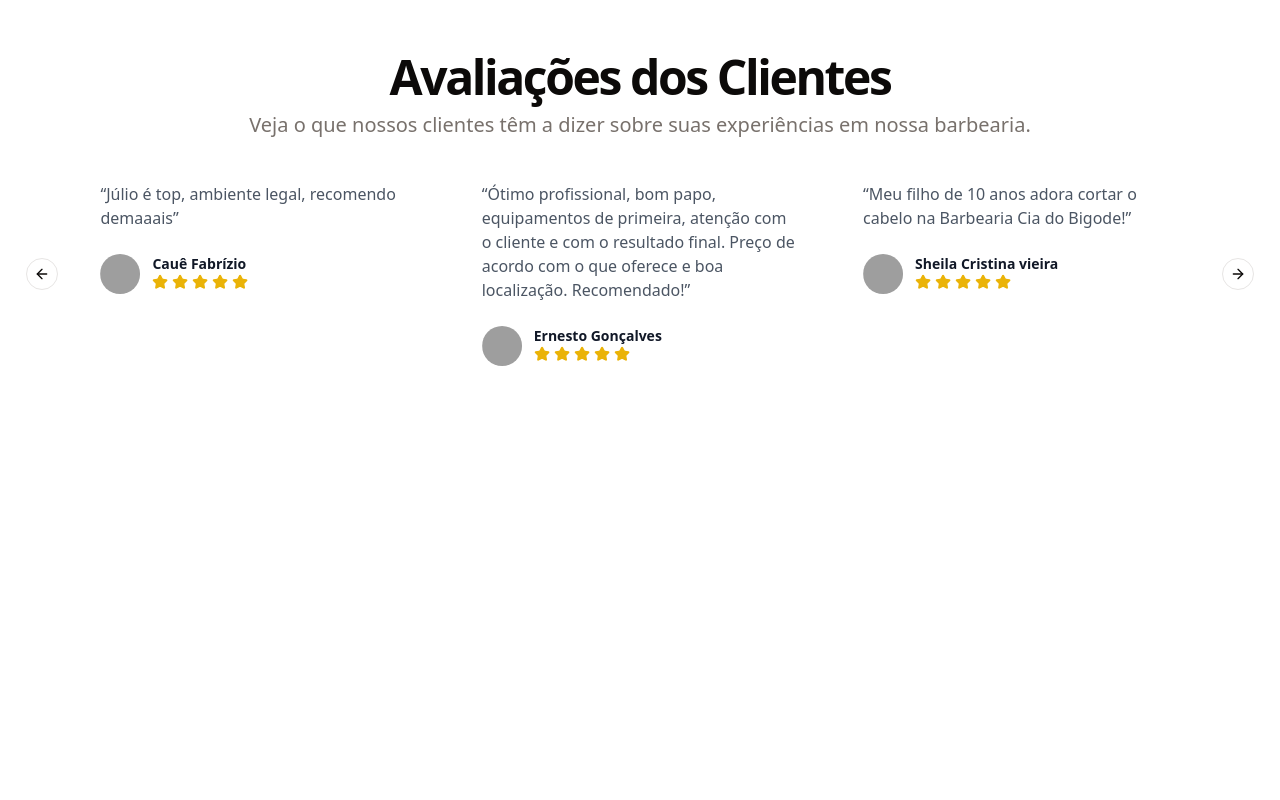
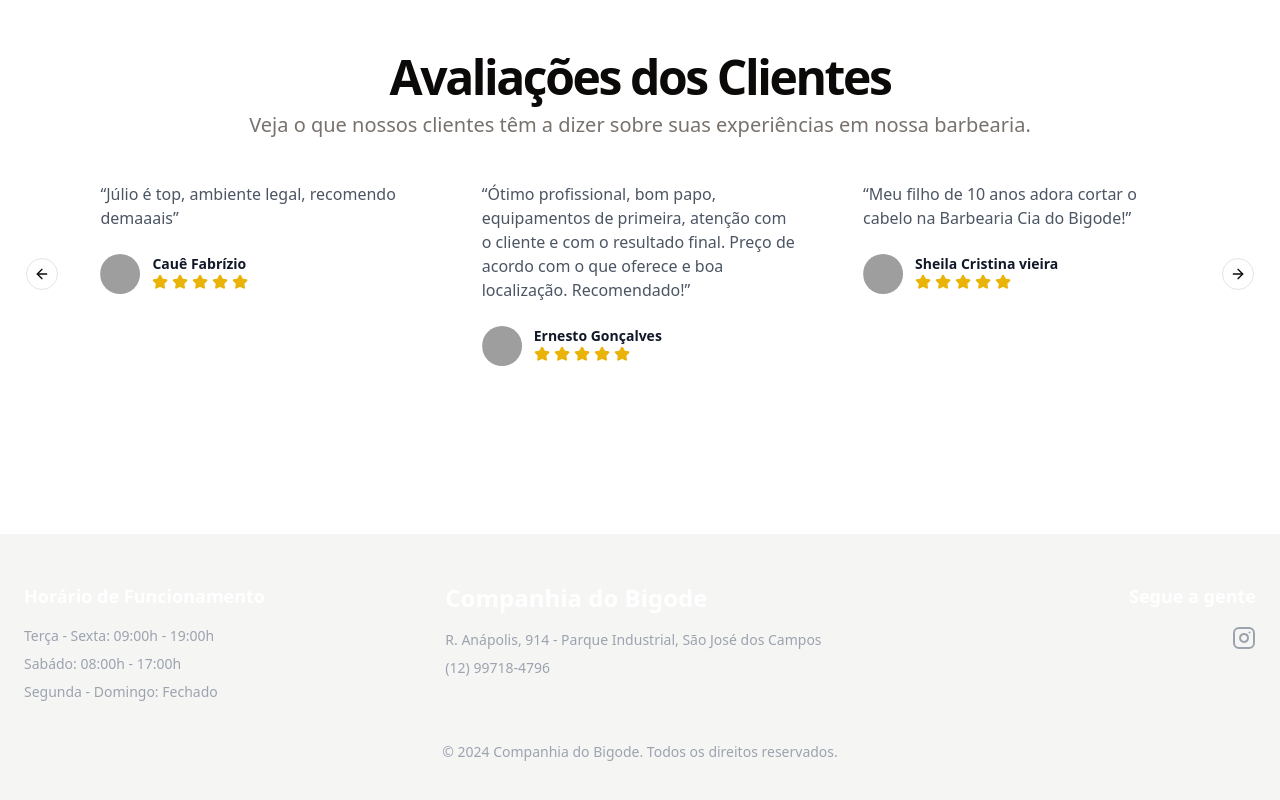
Before and after one commit to Kaue-Francisco/Barbearia, a React (Vite) app in the folder frontend/: page / in a window 1280 px wide. Shown: the part 2859-3659 px from the top of the page. Before the commit the page ends 3393 px from the top, so only its background shows below. Built offline with nearby package versions, Linux system fonts and the light colour scheme; grey boxes are pictures that could not be loaded.

Commit message:
feat: Add Footer component to homepage

```diff
--- a/frontend/src/App.tsx
+++ b/frontend/src/App.tsx
@@ -1,3 +1,4 @@
+import Footer from './pages/Components/Footer/Footer'
 import Navbar from './pages/Components/Navbar/Navbar'
 import Home from './pages/Home/Home'
 
@@ -7,6 +8,7 @@ function App() {
     <main>
       <Navbar />
       <Home />
+      <Footer />
     </main>
   )
 }
--- /dev/null
+++ b/frontend/src/pages/Components/Footer/Footer.tsx
@@ -0,0 +1,32 @@
+import { FacebookIcon, InstagramIcon, TwitterIcon, GoogleIcon } from "lucide-react";
+import { Link } from "react-router-dom";
+
+export default function Footer() {
+
+    return (
+        <footer className="bg-secondary text-white py-8 md:py-12">
+            <div className="container mx-auto px-4 md:px-6 grid grid-cols-1 md:grid-cols-3 gap-8">
+                <div className="flex flex-col items-center md:items-start">
+                    <h4 className="text-lg font-bold mb-4">Horário de Funcionamento</h4>
+                    <p className="text-sm text-gray-400 mb-2">Terça - Sexta: 09:00h - 19:00h</p>
+                    <p className="text-sm text-gray-400 mb-2">Sabádo: 08:00h - 17:00h</p>
+                    <p className="text-sm text-gray-400 mb-2">Segunda - Domingo: Fechado</p>
+                </div>
+                <div className="flex flex-col items-center md:items-start">
+                    <h3 className="text-2xl font-bold mb-4">Companhia do Bigode</h3>
+                    <p className="text-sm text-gray-400 mb-2">R. Anápolis, 914 - Parque Industrial, São José dos Campos</p>
+                    <p className="text-sm text-gray-400 mb-2">(12) 99718-4796</p>
+                </div>
+                <div className="flex flex-col items-center md:items-end">
+                    <h4 className="text-lg font-bold mb-4">Segue a gente</h4>
+                    <a href="#" className="text-gray-400 hover:text-white">
+                        <InstagramIcon className="h-6 w-6" />
+                    </a>
+                </div>
+            </div>
+            <div className="container mx-auto px-4 md:px-6 mt-8 text-center">
+                <p className="text-sm text-gray-400">&copy; 2024 Companhia do Bigode. Todos os direitos reservados.</p>
+            </div>
+        </footer>
+    )
+}
```
